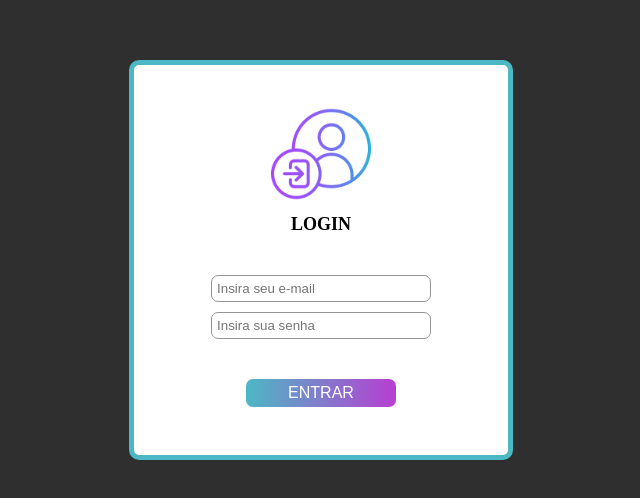
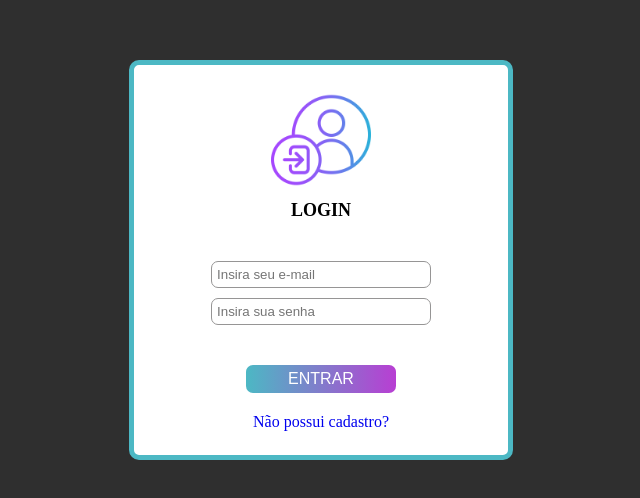
Before and after one commit to WellingtonFR/react-test, a React (Vite) app: page / in a window 1280 px wide. Shown: the part 140-638 px from the top of the page, without its empty margins (319-959 px from the left). Built offline with nearby package versions, Linux system fonts and the light colour scheme.

Commit message:
Adiciona o link para cadastro e altera os testes para incluir o Link

```diff
--- a/src/Login/index.tsx
+++ b/src/Login/index.tsx
@@ -1,6 +1,7 @@
 import { FormEvent } from "react";
 import styles from "./styles.module.scss";
 import { useNavigate } from "react-router-dom";
+import { Link } from "react-router-dom";
 
 export default function Login() {
   const navigate = useNavigate();
@@ -13,12 +14,16 @@ export default function Login() {
 
   return (
     <div className={styles.container}>
-      <form action="" className={styles.form} onSubmit={handleSubmit}>
+      <form data-testid="login-form" className={styles.form} onSubmit={handleSubmit}>
         <img src="/login.png" alt="login image" width={100} height={100} />
         <h2 className={styles.header}>LOGIN</h2>
         <input type="text" placeholder="Insira seu e-mail" className={styles.input} />
         <input type="password" placeholder="Insira sua senha" className={styles.input} />
         <button className={styles.btnLogin}>ENTRAR</button>
+
+        <Link to={"/signup"} className={styles.link}>
+          Não possui cadastro?
+        </Link>
       </form>
     </div>
   );
```
Also changed, not shown: 1 other file (tests, documents, lock files or other folders).
